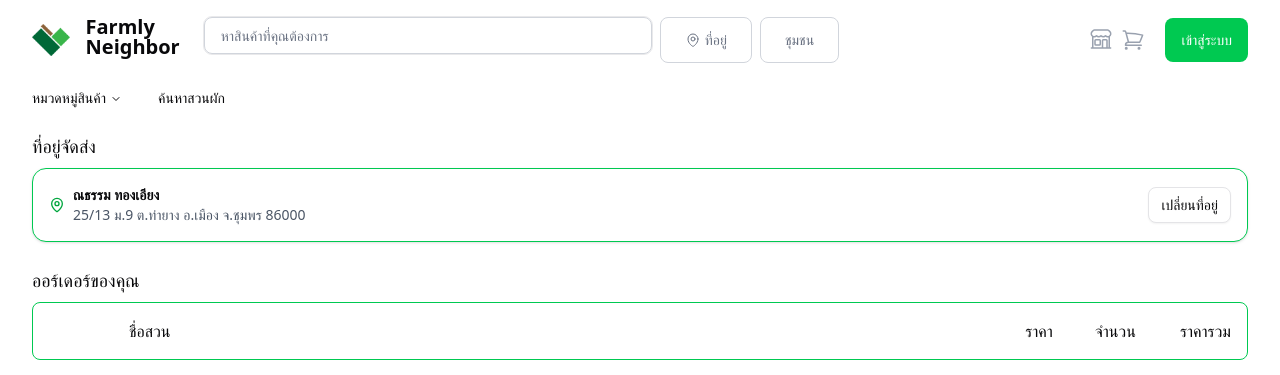
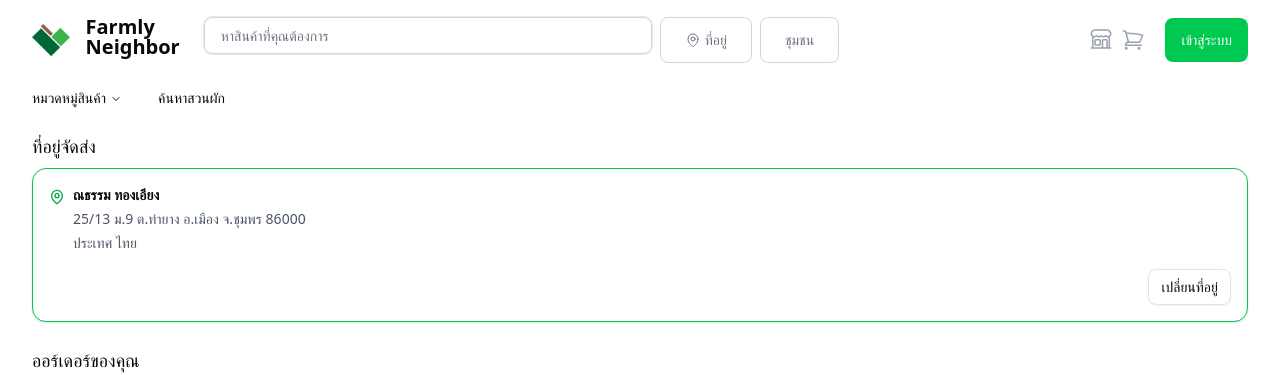
Before and after one commit to Smuggin/Farmly-FinalProject, a Next.js app: page /checkout in a window 1280 px wide. Shown: the top 375 px of the page. Built offline with nearby package versions, Linux system fonts and the light colour scheme; no server answers.

Commit message:
Final commit

```diff
--- a/app/checkout/page.tsx
+++ b/app/checkout/page.tsx
@@ -9,23 +9,31 @@ import Image from "next/image";
 import { useCart } from "@/context/CartContext";
 import { useRouter } from "next/navigation";
 import { toast } from "sonner";
+import { useState } from "react";
+import { Input } from "@/components/ui/input";
 
 export default function CheckoutPage() {
   const { items } = useCart();
   const router = useRouter();
+  const placeholderImage = "https://bundui-images.netlify.app/products/04.jpeg";
+  const [editingAddress, setEditingAddress] = useState(false);
+  const [address, setAddress] = useState({
+    name: "ณธรรม ทองเอียง",
+    street: "25/13 ม.9 ต.ท่ายาง",
+    city: "เมือง",
+    state: "ชุมพร",
+    postalCode: "86000",
+    country: "ไทย",
+  });
+
+  const handleAddressChange = (field: string, value: string) => {
+    setAddress((prev) => ({ ...prev, [field]: value }));
+  };
 
   const handleCheckout = async () => {
     if (items.length === 0) return toast.error("Cart is empty");
 
-    const address = {
-      street: "25/13 ม.9 ต.ท่ายาง",
-      city: "เมือง",
-      state: "ชุมพร",
-      postalCode: "86000",
-      country: "ไทย"
-    };
-
-    const orderItems = items.map(item => ({
+    const orderItems = items.map((item) => ({
       productId: item.id, // adjust based on how you encode ID in href
       quantity: item.quantity,
       price: item.price,
@@ -40,8 +48,8 @@ export default function CheckoutPage() {
 
       if (!res.ok) throw new Error("Failed to create order");
 
-        const data = await res.json();
-        const orderId = data.orderId;
+      const data = await res.json();
+      const orderId = data.orderId;
 
       toast.success("Order placed successfully!");
       router.push(`/checkout/order-success/${orderId}`); // Redirect after success
@@ -56,19 +64,80 @@ export default function CheckoutPage() {
       <div className="mb-6">
         <h2 className="text-lg font-medium mb-2">ที่อยู่จัดส่ง</h2>
         <Card className="border-green-500">
-          <CardContent className="flex items-center justify-between p-4">
-            <div className="flex items-center gap-2 text-sm">
-              <MapPin className="w-4 h-4 text-green-600" />
-              <div>
-                <div className="font-semibold">ณธรรม ทองเอียง</div>
-                <div className="text-gray-600">
-                  25/13 ม.9 ต.ท่ายาง อ.เมือง จ.ชุมพร 86000
-                </div>
+          <CardContent className="p-4 space-y-4">
+            <div className="flex items-start gap-2 text-sm">
+              <MapPin className="w-4 h-4 mt-1 text-green-600" />
+              <div className="flex-1 space-y-1">
+                {editingAddress ? (
+                  <>
+                    <Input
+                      value={address.name}
+                      onChange={(e) =>
+                        handleAddressChange("name", e.target.value)
+                      }
+                      placeholder="ชื่อผู้รับ"
+                    />
+                    <Input
+                      value={address.street}
+                      onChange={(e) =>
+                        handleAddressChange("street", e.target.value)
+                      }
+                      placeholder="ที่อยู่"
+                    />
+                    <div className="flex gap-2">
+                      <Input
+                        value={address.city}
+                        onChange={(e) =>
+                          handleAddressChange("city", e.target.value)
+                        }
+                        placeholder="อำเภอ/เขต"
+                      />
+                      <Input
+                        value={address.state}
+                        onChange={(e) =>
+                          handleAddressChange("state", e.target.value)
+                        }
+                        placeholder="จังหวัด"
+                      />
+                    </div>
+                    <Input
+                      value={address.postalCode}
+                      onChange={(e) =>
+                        handleAddressChange("postalCode", e.target.value)
+                      }
+                      placeholder="รหัสไปรษณีย์"
+                    />
+                    <Input
+                      value={address.country}
+                      onChange={(e) =>
+                        handleAddressChange("country", e.target.value)
+                      }
+                      placeholder="ประเทศ"
+                    />
+                  </>
+                ) : (
+                  <>
+                    <div className="font-semibold">{address.name}</div>
+                    <div className="text-gray-600">
+                      {address.street} อ.{address.city} จ.{address.state}{" "}
+                      {address.postalCode}
+                    </div>
+                    <div className="text-gray-600">
+                      ประเทศ {address.country}
+                    </div>
+                  </>
+                )}
               </div>
             </div>
-            <Button variant="outline" className="text-sm px-3 py-1.5">
-              เปลี่ยนที่อยู่
-            </Button>
+            <div className="flex justify-end">
+              <Button
+                variant={editingAddress ? "default" : "outline"}
+                className="text-sm px-3 py-1.5"
+                onClick={() => setEditingAddress((prev) => !prev)}
+              >
+                {editingAddress ? "บันทึกที่อยู่" : "เปลี่ยนที่อยู่"}
+              </Button>
+            </div>
           </CardContent>
         </Card>
       </div>
@@ -89,7 +158,7 @@ export default function CheckoutPage() {
             <div key={index} className="flex items-center p-4 gap-4">
               <div className="relative w-16 h-16 rounded-md">
                 <Image
-                  src={item.coverImage || ""}
+                  src={item.coverImage || placeholderImage}
                   alt={item.name}
                   fill
                   className="object-cover rounded-md"
@@ -178,7 +247,10 @@ export default function CheckoutPage() {
       </div>
 
       <div className="text-right">
-        <Button onClick={handleCheckout} className="bg-black text-white px-6 py-2">
+        <Button
+          onClick={handleCheckout}
+          className="bg-black text-white px-6 py-2"
+        >
           ชำระเงิน
         </Button>
       </div>
--- a/components/products/addtocartButton.tsx
+++ b/components/products/addtocartButton.tsx
@@ -21,7 +21,9 @@ export default function AddToCartButton({ product }: { product: any }) {
   const [loading, setLoading] = useState(false);
   const { addItem } = useCart();
 
-  const increase = () => setQuantity((q) => q + 1);
+  const increase = () => {
+    setQuantity((q) => (q < product.stock ? q + 1 : q));
+  };
   const decrease = () => setQuantity((q) => (q > 1 ? q - 1 : 1));
 
   const handleAddToCart = async () => {
@@ -34,7 +36,9 @@ export default function AddToCartButton({ product }: { product: any }) {
       store: product.store,
     });
     toast.success("เพิ่มสินค้าลงตะกร้าแล้ว", {
-      description: `${product.name} จำนวน ${quantity} ${unitMap[product.unit] || product.unit}`,
+      description: `${product.name} จำนวน ${quantity} ${
+        unitMap[product.unit] || product.unit
+      }`,
     });
     setLoading(false);
   };
@@ -43,16 +47,32 @@ export default function AddToCartButton({ product }: { product: any }) {
     <>
       <div className="w-full flex items-center">
         <div className="flex items-center justify-center space-x-2 w-44">
-          <Button variant="outline" size="icon" className="h-8 w-8" onClick={decrease}>
+          <Button
+            variant="outline"
+            size="icon"
+            className="h-8 w-8"
+            onClick={decrease}
+          >
             <Minus />
           </Button>
           <div className="flex-1 text-center border border-gray-200 shadow-sm p-1 rounded-md">
             <div className="font-light tracking-tighter">{quantity}</div>
           </div>
-          <Button variant="outline" size="icon" className="h-8 w-8" onClick={increase}>
+          <Button
+            variant="outline"
+            size="icon"
+            className="h-8 w-8"
+            onClick={increase}
+            disabled={quantity >= product.stock}
+          >
             <Plus />
           </Button>
         </div>
+        {quantity >= product.stock && (
+          <p className="ml-5 text-xs text-red-500 mt-1">
+            ไม่สามารถเพิ่มเกินจำนวนสินค้าที่มีในสต็อก
+          </p>
+        )}
         <p className="font-semibold text-green-500 ml-4">
           (ต่อ {unitMap[product.unit] || "หน่วยไม่ระบุ"})
         </p>
```
Also changed, not shown: 1 other file (tests, documents, lock files or other folders).
